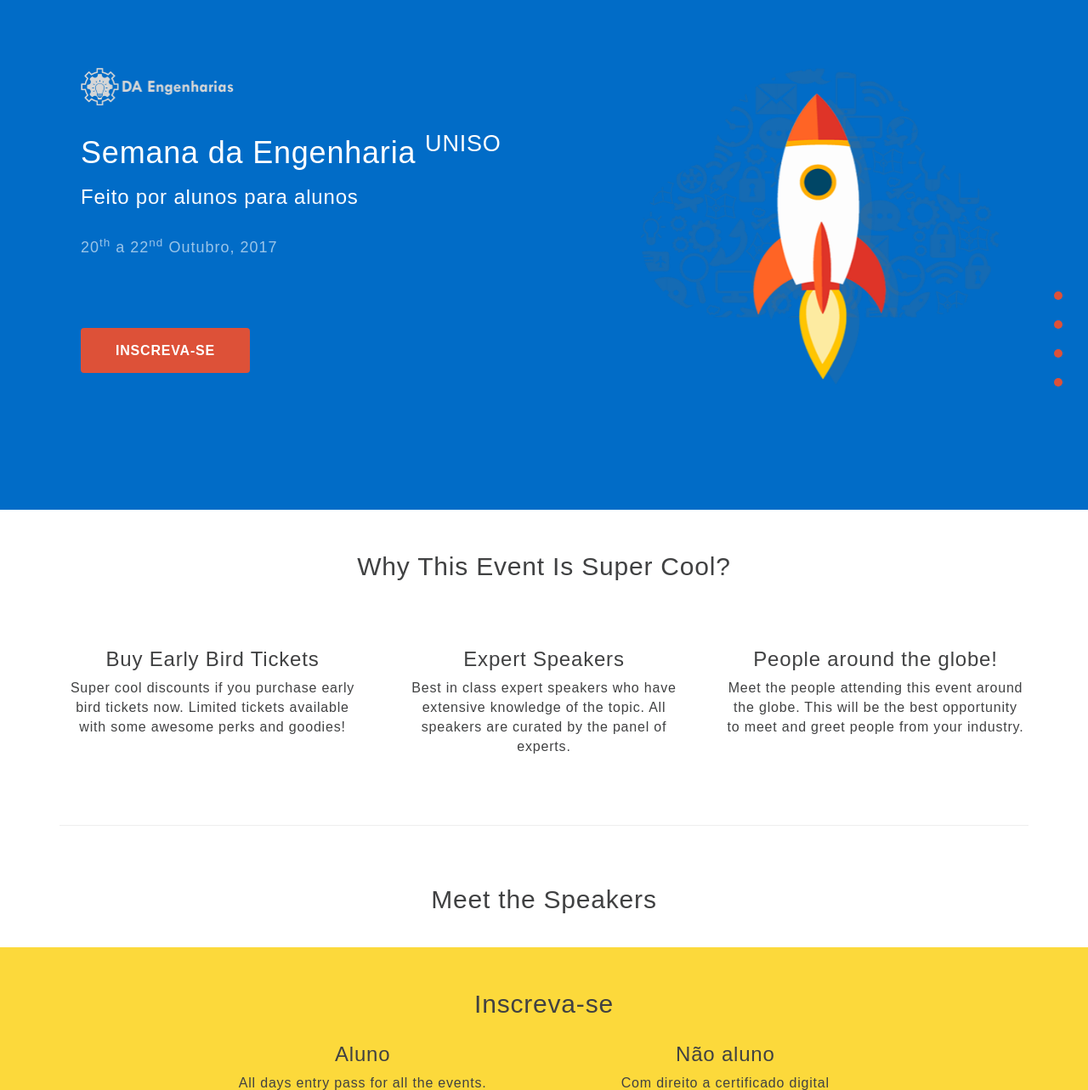
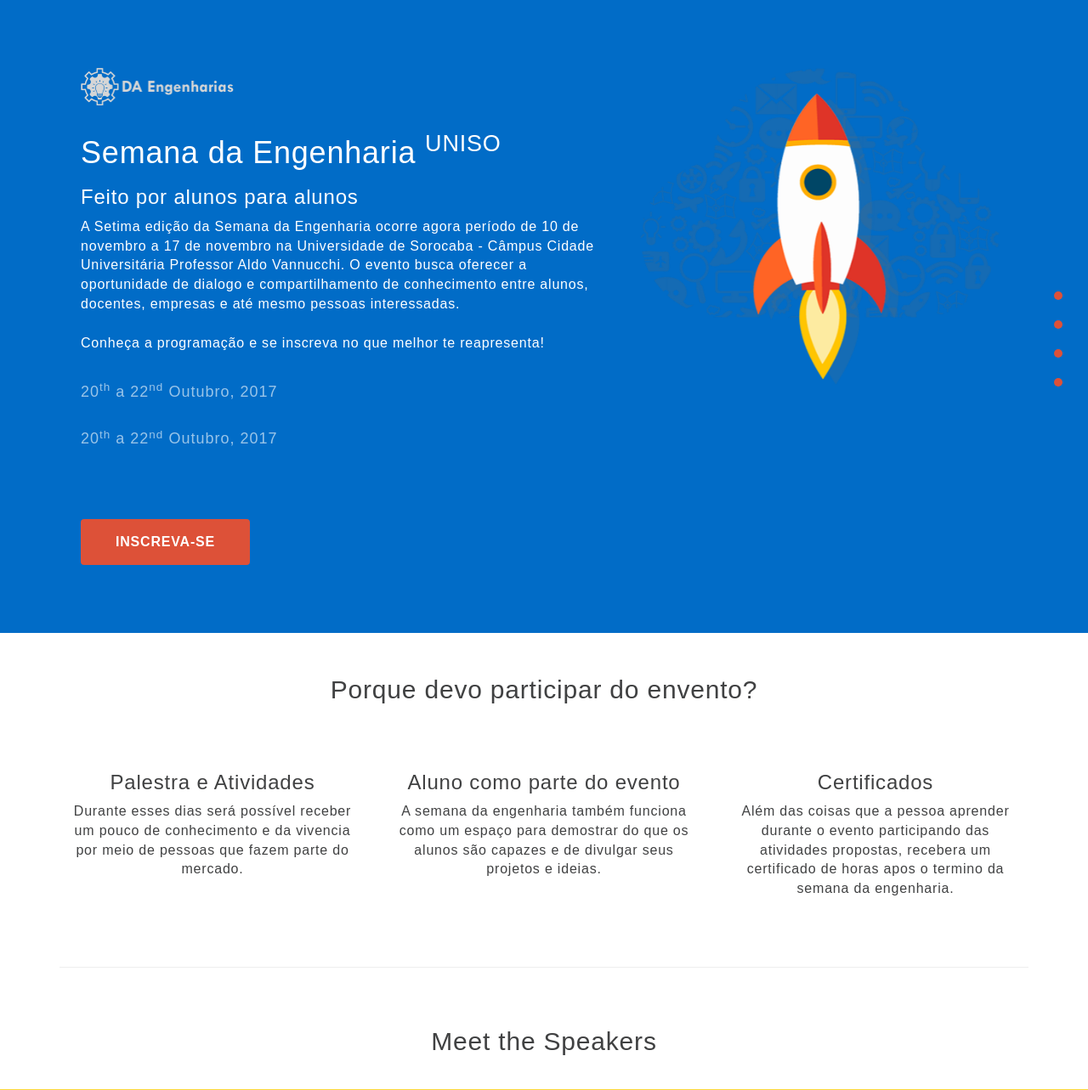
Before and after one commit to ThiagoLopes/uniso-semana-engenharia, a Django app: page / in a window 1280 px wide. Shown: the top 1283 px of the page at 85% size. Run offline with Django 3.2, Linux system fonts and the light colour scheme; data that the repository does not hold is empty; some libraries are stand-ins or nearby versions.

Commit message:
add text content in home

```diff
--- a/templates/home.html
+++ b/templates/home.html
@@ -42,6 +42,15 @@
         <img src="{% static "img/logodae.png" %}" class="logo">
         <h1>{% trans 'Semana da Engenharia <sup>UNISO</sup>' %}</h1>
         <h3>{% trans 'Feito por alunos para alunos' %}</h3>
+        <p> A Setima edição da Semana da Engenharia ocorre agora período de 10 de novembro a 17
+            de novembro na Universidade de Sorocaba -  Câmpus Cidade Universitária Professor Aldo Vannucchi.
+            O evento busca oferecer a oportunidade de dialogo e compartilhamento de conhecimento entre alunos,
+            docentes, empresas e até mesmo pessoas interessadas.
+            <br>
+            <br>
+            Conheça a programação e se inscreva no que melhor te reapresenta!
+        </p>
+        <h4>20<sup>th</sup> a 22<sup>nd</sup>  {% trans 'Outubro' %}, 2017</h4>
         <h4>20<sup>th</sup> a 22<sup>nd</sup>  {% trans 'Outubro' %}, 2017</h4>
         <a href="#" class="btn btn-lg btn-red">Inscreva-se</a>
       </div>
@@ -54,21 +63,21 @@
   <div class="container">
     <!-- Start: Desc -->
     <div class="row me-row content-ct">
-      <h2 class="row-title">Why This Event Is Super Cool?</h2>
+      <h2 class="row-title">Porque devo participar do envento?</h2>
       <div class="col-md-4 feature">
         <span class="ti-ticket"></span>
-        <h3>Buy Early Bird Tickets</h3>
-        <p>Super cool discounts if you purchase early bird tickets now. Limited tickets available with some awesome perks and goodies!</p>
+        <h3>Palestra e Atividades</h3>
+        <p>Durante esses dias será possível receber um pouco de conhecimento e da  vivencia por meio de pessoas que fazem parte do mercado.</p>
       </div>
       <div class="col-md-4 feature">
         <span class="ti-microphone"></span>
-        <h3>Expert Speakers</h3>
-        <p>Best in class expert speakers who have extensive knowledge of the topic. All speakers are curated by the panel of experts.</p>
+        <h3>Aluno como parte do evento</h3>
+        <p>A semana da engenharia também funciona como um espaço para demostrar do que os alunos são capazes e de divulgar seus projetos e ideias.</p>
       </div>
       <div class="col-md-4 feature">
         <span class="ti-world"></span>
-        <h3>People around the globe!</h3>
-        <p>Meet the people attending this event around the globe. This will be the best opportunity to meet and greet people from your industry.</p>
+        <h3>Certificados</h3>
+        <p>Além das coisas que a pessoa aprender durante o evento participando das  atividades propostas, recebera um certificado de horas apos o termino da semana da engenharia.</p>
       </div>
     </div>
     <!-- End: Desc -->
```
